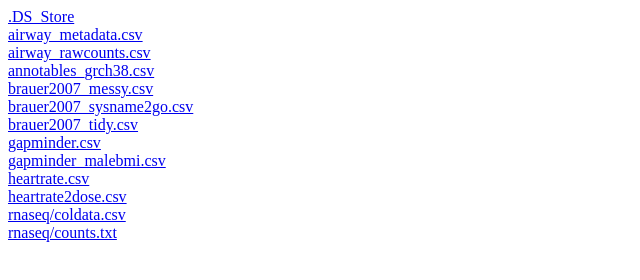
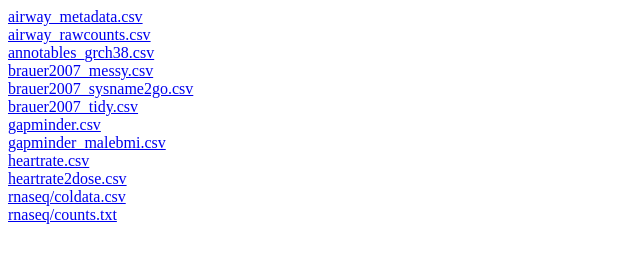
Before and after one commit to bioconnector/bioconnector.github.io, a plain HTML site: page data/index.html in a window 1280 px wide. Shown: the whole page, without its empty margins (0-640 px from the left). Drawn offline with Linux system fonts and the light colour scheme.

Commit message:
remove .DS_Store

```diff
--- a/data/index.html
+++ b/data/index.html
@@ -1,5 +1,4 @@
 <html><body>
-<a href=".DS_Store">.DS_Store</a><br/>
 <a href="airway_metadata.csv">airway_metadata.csv</a><br/>
 <a href="airway_rawcounts.csv">airway_rawcounts.csv</a><br/>
 <a href="annotables_grch38.csv">annotables_grch38.csv</a><br/>
```
